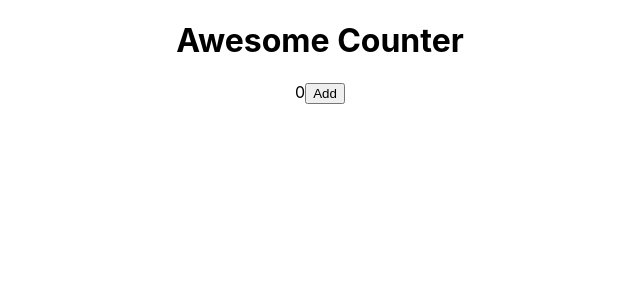
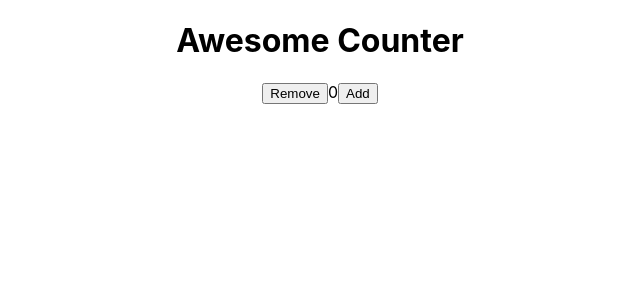
Before and after one commit to serenabertozzi/react-tdd, a React (Create React App) app: page / in a window 1280 px wide. Shown: the top 300 px of the page, without its empty margins (320-960 px from the left). Built offline with nearby package versions, Linux system fonts and the light colour scheme.

Commit message:
Implement remove button and test passing

```diff
--- a/src/component/AwesomeCounter.js
+++ b/src/component/AwesomeCounter.js
@@ -7,10 +7,14 @@ const AwesomeCounter = ({ initialValue }) => {
   const add = () => {
     setCount((prevCount) => prevCount + 1);
   };
+  const remove = () => {
+    setCount((prevCount) => prevCount - 1);
+  };
 
   return (
     <div>
       <h1>Awesome Counter</h1>
+      <button onClick={remove}>Remove</button>
       <span>{count}</span>
       <button onClick={add}>Add</button>
     </div>
```
Also changed, not shown: 1 other file (tests, documents, lock files or other folders).
